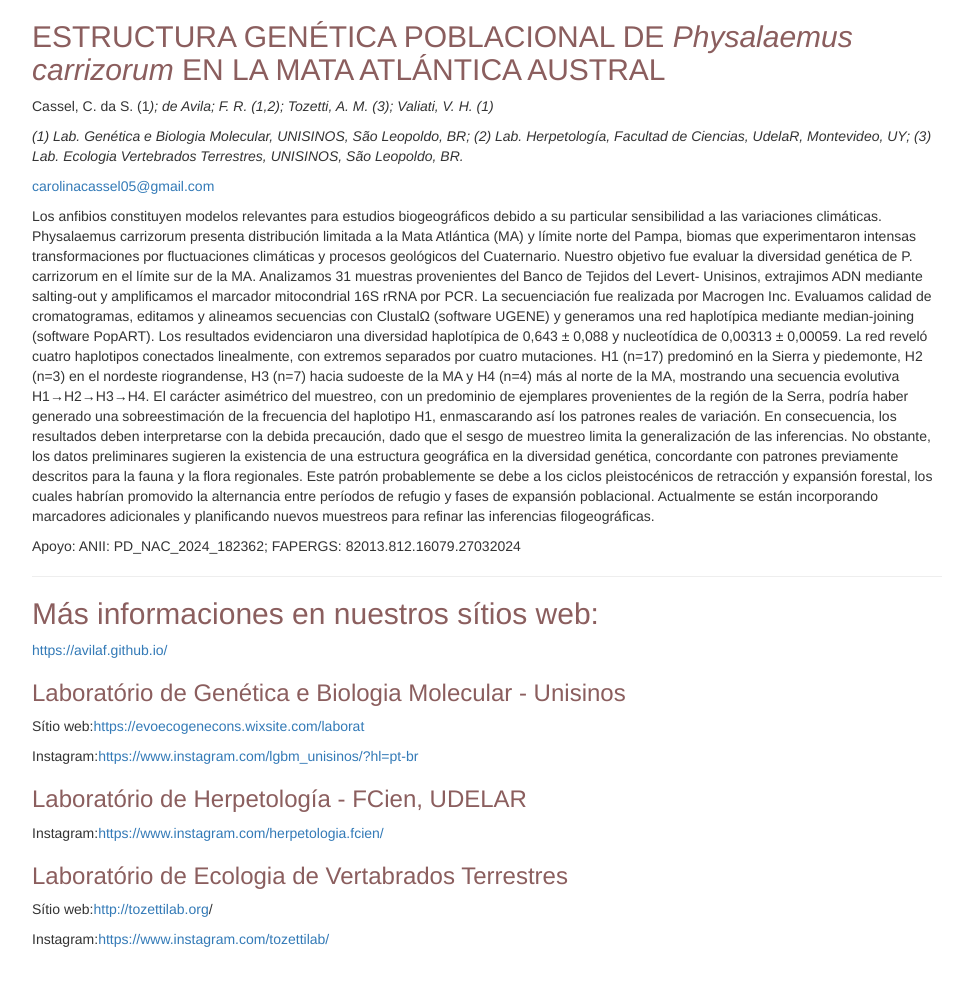
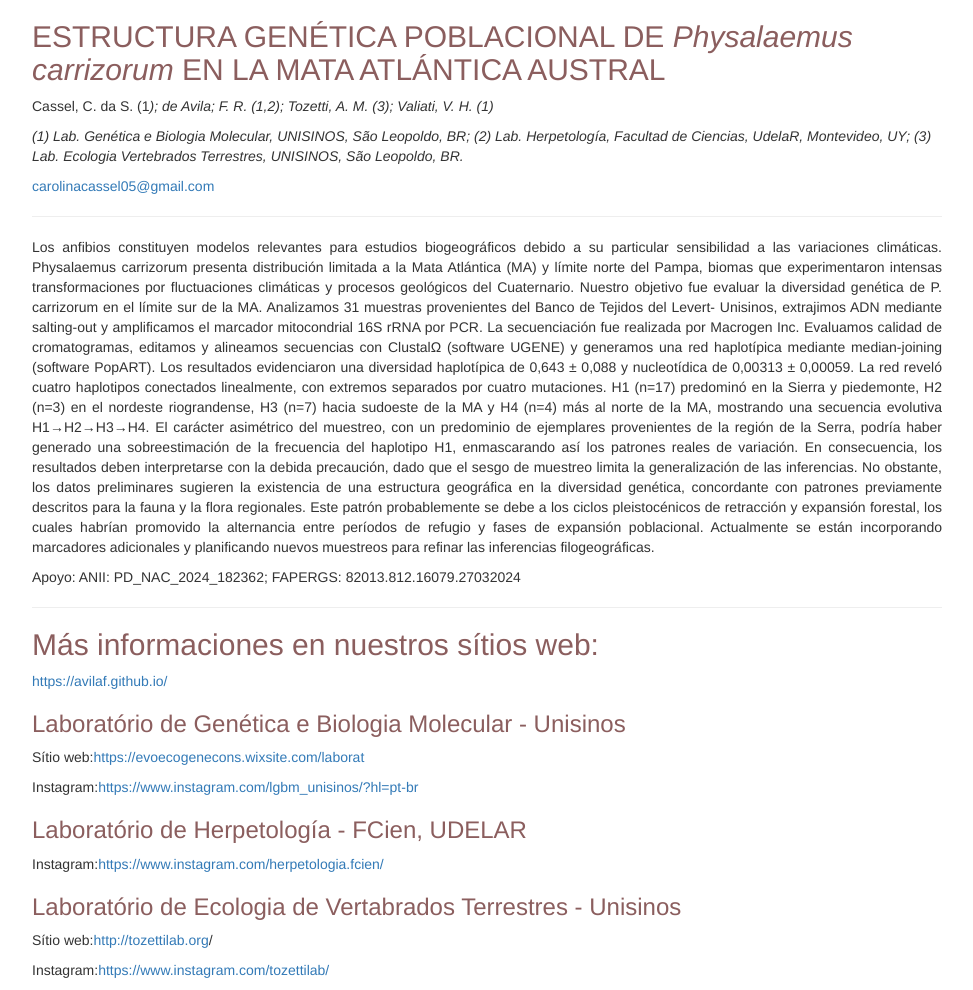
Before and after one commit to avilaf/physalaemus_carrizorum, a plain HTML site: page index.html in a window 1280 px wide. Shown: the whole page, without its empty margins (153-1126 px from the left). Before the commit the page ends 959 px from the top, so only its background shows below. Drawn offline with nearby package versions, Linux system fonts and the light colour scheme; some packages are replaced by stand-ins of ours.

Commit message:
justificado

```diff
--- a/index.html
+++ b/index.html
@@ -372,7 +372,8 @@ BR; (2) Lab. Herpetología, Facultad de Ciencias, UdelaR, Montevideo, UY;
 (3) Lab. Ecologia Vertebrados Terrestres, UNISINOS, São Leopoldo,
 BR.</em></p>
 <p><a href="mailto:carolinacassel05@gmail.com" class="email">carolinacassel05@gmail.com</a></p>
-<p>Los anfibios constituyen modelos relevantes para estudios
+<hr />
+<p style="text-align: justify;">Los anfibios constituyen modelos relevantes para estudios
 biogeográficos debido a su particular sensibilidad a las variaciones
 climáticas. Physalaemus carrizorum presenta distribución limitada a la
 Mata Atlántica (MA) y límite norte del Pampa, biomas que experimentaron
@@ -414,7 +415,7 @@ muestreos para refinar las inferencias filogeográficas.</p>
 <p>Instagram:<a href="https://www.instagram.com/lgbm_unisinos/?hl=pt-br" class="uri">https://www.instagram.com/lgbm_unisinos/?hl=pt-br</a></p>
 <h3>Laboratório de Herpetología - FCien, UDELAR</h3>
 <p>Instagram:<a href="https://www.instagram.com/herpetologia.fcien/" class="uri">https://www.instagram.com/herpetologia.fcien/</a></p>
-<h3>Laboratório de Ecologia de Vertabrados Terrestres</h3>
+<h3>Laboratório de Ecologia de Vertabrados Terrestres - Unisinos</h3>
 <p>Sítio web:<a href="http://tozettilab.org/" class="uri">http://tozettilab.org</a>/</p>
 <p>Instagram:<a href="https://www.instagram.com/tozettilab/" class="uri">https://www.instagram.com/tozettilab/</a></p>
 </div>
```
